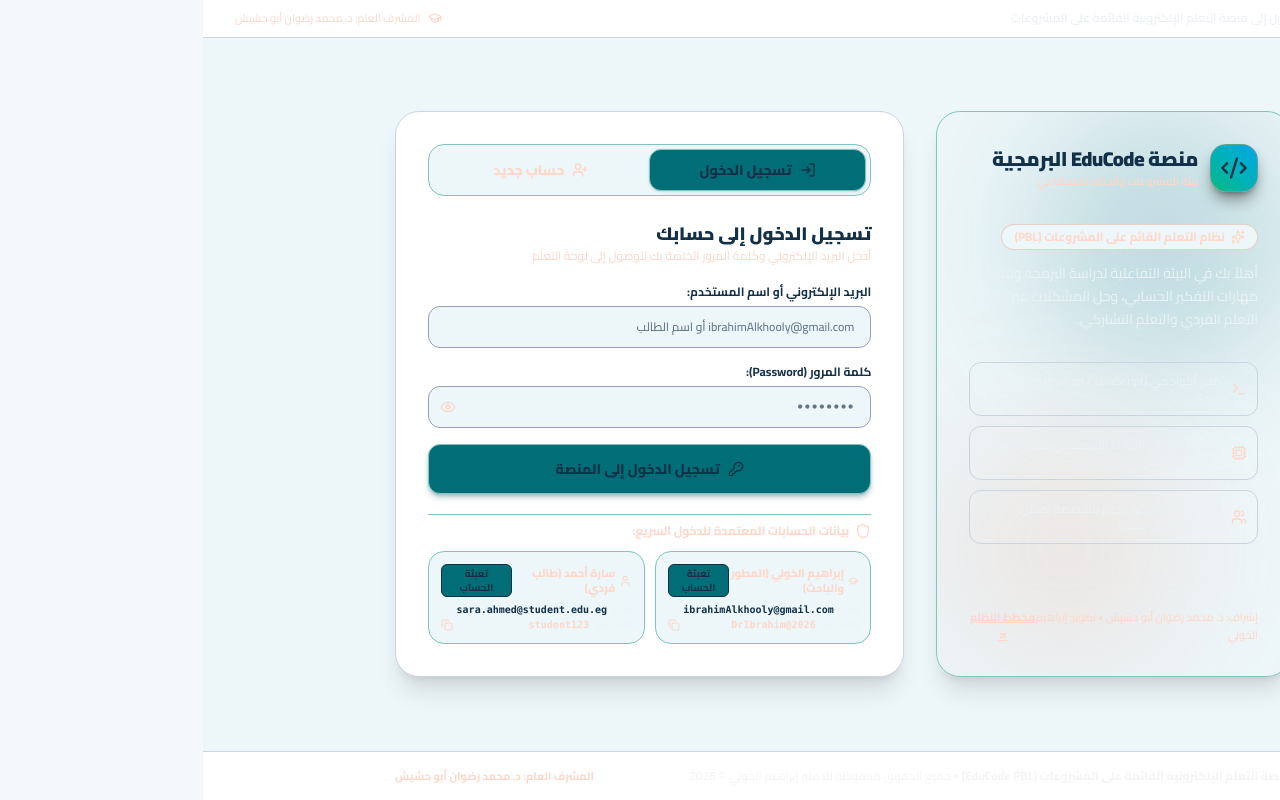
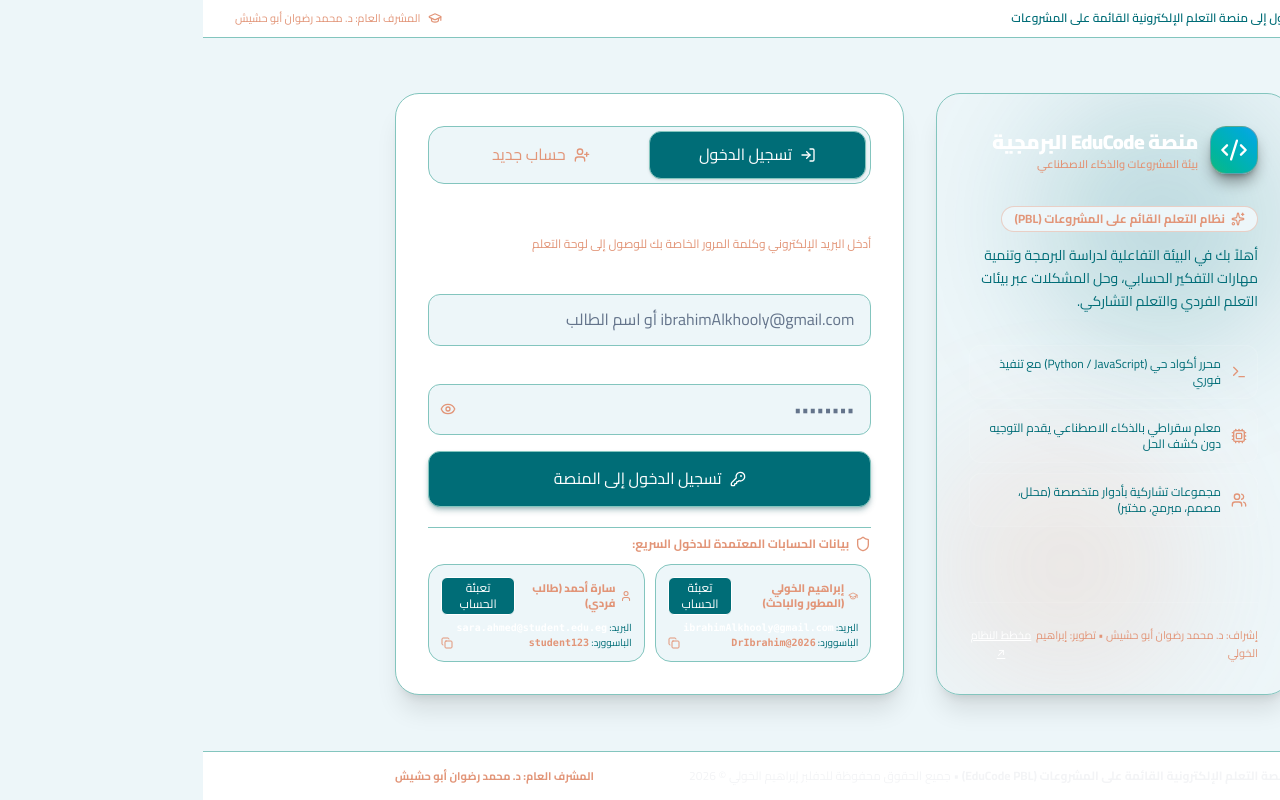
Before and after one commit to ibrhimdd/edu-k, a React (Vite) app: page / in a window 1280 px wide. Built offline with nearby package versions, Linux system fonts and the light colour scheme.

Commit message:
Replace conflicting global styles with the Edu-K reference design system

```diff
--- a/src/index.css
+++ b/src/index.css
@@ -1,265 +1,76 @@
 @import "tailwindcss";
 
+/* Edu-K visual system — based on the supplied teal / aqua / peach reference. */
 @theme {
-  /* Ocean Pearl Delight Palette */
-  --color-deep-teal: #006D77;
-  --color-light-teal: #83C5BE;
-  --color-ice-white: #EDF6F9;
-  --color-soft-peach: #FFDDD2;
-  --color-coral: #E29578;
-
   --color-brand-teal: #006D77;
+  --color-brand-teal-dark: #004D54;
   --color-brand-aqua: #83C5BE;
   --color-brand-ice: #EDF6F9;
   --color-brand-peach: #FFDDD2;
   --color-brand-coral: #E29578;
-
-  /* Aliases for backwards compatibility across components */
-  --color-evergreen: #006D77;
-  --color-hunter-green: #006D77;
-  --color-olive-bark: #83C5BE;
-  --color-soft-fawn: #E29578;
-  --color-porcelain: #EDF6F9;
-
-  --color-pine: #006D77;
-  --color-forest: #006D77;
-  --color-moss: #83C5BE;
-  --color-sage: #E29578;
-  --color-lime: #006D77;
-
-  --color-brand-900: #004D54;
-  --color-brand-800: #006D77;
-  --color-brand-700: #83C5BE;
-  --color-brand-400: #E29578;
-  --color-brand-100: #EDF6F9;
+  --color-brand-coral-dark: #91472F;
+  --color-ink: #1F2937;
+  --color-ink-muted: #64748B;
+  --font-cairo: "Cairo", sans-serif;
 }
 
 :root {
-  --deep-teal: #006D77;
-  --light-teal: #83C5BE;
-  --ice-white: #EDF6F9;
-  --soft-peach: #FFDDD2;
-  --coral-orange: #E29578;
+  color-scheme: light;
+  --ui-page: #EDF6F9;
+  --ui-surface: #FFFFFF;
+  --ui-surface-soft: #EDF6F9;
+  --ui-heading: #006D77;
+  --ui-body: #1F2937;
+  --ui-muted: #64748B;
+  --ui-brand: #006D77;
+  --ui-brand-dark: #004D54;
+  --ui-accent: #E29578;
+  --ui-accent-soft: #FFDDD2;
+  --ui-border: rgba(131, 197, 190, 0.55);
 }
 
-/* Base Body Styling */
-body {
-  background-color: #EDF6F9;
-  color: #1F2937;
-  font-family: 'Cairo', system-ui, -apple-system, BlinkMacSystemFont, 'Segoe UI', Roboto, sans-serif;
-}
-
-/* Custom shadow effects */
-.shadow-custom {
-  box-shadow: 0 10px 30px -10px rgba(0, 109, 119, 0.15);
-}
-
-/* Scrollbars */
-::-webkit-scrollbar {
-  width: 8px;
-  height: 8px;
-}
-
-::-webkit-scrollbar-track {
-  background: #EDF6F9;
-}
-
-::-webkit-scrollbar-thumb {
-  background: #83C5BE;
-  border-radius: 4px;
-}
-
-::-webkit-scrollbar-thumb:hover {
-  background: #006D77;
-}
-
-
-/* Accessibility and readable contrast improvements */
-:root {
-  color-scheme: light;
-  --text-primary: #172B4D;
-  --text-secondary: #475569;
-  --text-muted: #64748B;
-  --brand-teal-strong: #00545D;
-  --brand-coral-readable: #91472F;
-  --surface-page: #F4F7FB;
-  --surface-card: #FFFFFF;
-}
+* { box-sizing: border-box; }
 
 html {
-  background: var(--surface-page);
+  min-height: 100%;
+  background: var(--ui-page);
+  scroll-behavior: smooth;
 }
 
 body {
-  background-color: var(--surface-page);
-  color: var(--text-primary);
+  min-height: 100vh;
+  margin: 0;
+  background: var(--ui-page);
+  color: var(--ui-body);
+  font-family: "Cairo", system-ui, -apple-system, BlinkMacSystemFont, "Segoe UI", sans-serif;
   line-height: 1.6;
+  -webkit-font-smoothing: antialiased;
+  text-rendering: optimizeLegibility;
 }
 
-/* Coral was previously too light for small text on white or pale surfaces. */
-[class*="text-[#E29578]"],
-[class*="text-brand-coral"],
-[class*="text-soft-fawn"] {
-  color: var(--brand-coral-readable) !important;
+button, input, select, textarea { font: inherit; }
+input, select, textarea { color: var(--ui-body); accent-color: var(--ui-brand); }
+input::placeholder, textarea::placeholder { color: var(--ui-muted); opacity: 1; }
+button:disabled { cursor: not-allowed; opacity: 0.65; }
+a { transition: color 180ms ease, background-color 180ms ease, border-color 180ms ease; }
+
+:focus-visible {
+  outline: 3px solid var(--ui-accent);
+  outline-offset: 3px;
 }
 
-/* Keep text on pale panels readable even when a component used text-white. */
-[class*="bg-[#EDF6F9]"].text-white,
-[class*="bg-[#EDF6F9]"] .text-white {
-  color: var(--brand-teal-strong) !important;
+::selection { background: var(--ui-brand); color: #FFFFFF; }
+
+.bg-pattern {
+  background-image: radial-gradient(rgba(131, 197, 190, 0.65) 1px, transparent 1px);
+  background-size: 24px 24px;
 }
 
-/* Consistent readable form controls and keyboard focus. */
-input,
-select,
-textarea {
-  color: var(--text-primary);
-}
+.shadow-custom { box-shadow: 0 10px 30px -10px rgba(0, 109, 119, 0.15); }
 
-input::placeholder,
-textarea::placeholder {
-  color: var(--text-muted);
-  opacity: 1;
-}
+::-webkit-scrollbar { width: 8px; height: 8px; }
+::-webkit-scrollbar-track { background: var(--ui-page); }
+::-webkit-scrollbar-thumb { background: #83C5BE; border-radius: 8px; }
+::-webkit-scrollbar-thumb:hover { background: var(--ui-brand); }
 
-:focus-visible {
-  outline: 3px solid #0E7490;
-  outline-offset: 2px;
-}
-
-/* Better contrast for muted copy and subtle borders. */
-.text-slate-400,
-.text-gray-400 {
-  color: #64748B;
-}
-
-::selection {
-  background: #00545D;
-  color: #FFFFFF;
-}
-
-
-/* -------------------------------------------------------
-   Unified EduCode UI system — applies to every page
-   Keeps existing components and interactions unchanged.
--------------------------------------------------------- */
-:root {
-  --ui-page: #F4F7FB;
-  --ui-surface: #FFFFFF;
-  --ui-surface-soft: #EDF6F9;
-  --ui-heading: #123047;
-  --ui-body: #334155;
-  --ui-muted: #64748B;
-  --ui-brand: #00545D;
-  --ui-brand-hover: #003F46;
-  --ui-accent: #91472F;
-  --ui-border: #CBD5E1;
-}
-
-body {
-  background: var(--ui-page);
-  color: var(--ui-body);
-}
-
-/* Normalize the different pale card backgrounds used across student,
-   teacher, assessment, project, login and report screens. */
-[class*="bg-[#EDF6F9]"],
-[class*="bg-[#F0F4F1]"],
-[class*="bg-[#F0F2F0]"],
-[class*="bg-[#E5EAE5]"],
-[class*="bg-[#FDFBF7]"],
-[class*="bg-[#FDF9F0]"],
-[class*="bg-[#FDF6EC]"],
-[class*="bg-[#F5EFE6]"],
-[class*="bg-[#F8F9FA]"] {
-  background-color: var(--ui-surface-soft);
-}
-
-/* White cards stay white for a clear page/card hierarchy. */
-[class*="bg-white"] {
-  border-color: var(--ui-border);
-}
-
-/* Warm brown and pale coral text had inconsistent contrast on light cards. */
-[class*="bg-[#EDF6F9]"] [class*="text-[#E29578]"],
-[class*="bg-[#F0F4F1]"] [class*="text-[#E29578]"],
-[class*="bg-[#F0F2F0]"] [class*="text-[#E29578]"],
-[class*="bg-[#E5EAE5]"] [class*="text-[#E29578]"],
-[class*="bg-[#FDFBF7]"] [class*="text-[#E29578]"],
-[class*="bg-[#FDF9F0]"] [class*="text-[#E29578]"],
-[class*="bg-[#FDF6EC]"] [class*="text-[#E29578]"],
-[class*="bg-[#F5EFE6]"] [class*="text-[#E29578]"],
-[class*="bg-[#F8F9FA]"] [class*="text-[#E29578]"] {
-  color: var(--ui-accent) !important;
-}
-
-/* Never render white text on white or pale cards. */
-[class*="bg-[#EDF6F9]"] [class*="text-white"],
-[class*="bg-[#F0F4F1]"] [class*="text-white"],
-[class*="bg-[#F0F2F0]"] [class*="text-white"],
-[class*="bg-[#E5EAE5]"] [class*="text-white"],
-[class*="bg-[#FDFBF7]"] [class*="text-white"],
-[class*="bg-[#FDF9F0]"] [class*="text-white"],
-[class*="bg-[#FDF6EC]"] [class*="text-white"],
-[class*="bg-[#F5EFE6]"] [class*="text-white"],
-[class*="bg-[#F8F9FA]"] [class*="text-white"] {
-  color: var(--ui-heading) !important;
-}
-
-/* Dark navy/forest panels use light text for reliable readability. */
-[class*="bg-[#131b2e]"] [class*="text-[#006D77]"],
-[class*="bg-[#0b101b]"] [class*="text-[#006D77]"],
-[class*="bg-[#14281d]"] [class*="text-[#006D77]"],
-[class*="bg-[#355834]"] [class*="text-[#006D77]"] {
-  color: #EAF2F5 !important;
-}
-
-[class*="bg-[#131b2e]"] [class*="text-[#E29578]"],
-[class*="bg-[#0b101b]"] [class*="text-[#E29578]"],
-[class*="bg-[#14281d]"] [class*="text-[#E29578]"],
-[class*="bg-[#355834]"] [class*="text-[#E29578]"] {
-  color: #FFD6C8 !important;
-}
-
-/* Improve headings, links, form controls and focus visibility consistently. */
-h1, h2, h3, h4 {
-  color: var(--ui-heading);
-}
-
-input, select, textarea {
-  background-color: #FFFFFF;
-  color: var(--ui-heading);
-  border-color: #94A3B8;
-}
-
-input::placeholder, textarea::placeholder {
-  color: var(--ui-muted);
-  opacity: 1;
-}
-
-button:focus-visible, a:focus-visible, input:focus-visible,
-select:focus-visible, textarea:focus-visible {
-  outline: 3px solid #0E7490;
-  outline-offset: 2px;
-}
-
-button:disabled {
-  cursor: not-allowed;
-  opacity: 0.65;
-}
-
-/* Keep tables and data panels visually separated without harsh contrast. */
-table {
-  border-color: var(--ui-border);
-}
-
-
-/* Coral accents on the deep-teal buttons remain light, not brown. */
-[class*="bg-[#006D77]"] [class*="text-[#E29578]"] {
-  color: #FFD6C8 !important;
-}
-
-/* White text on a white element itself must use the dark ink color. */
-[class*="bg-white"][class*="text-white"] {
-  color: var(--ui-heading) !important;
-}
+table { border-color: var(--ui-border); }
```
